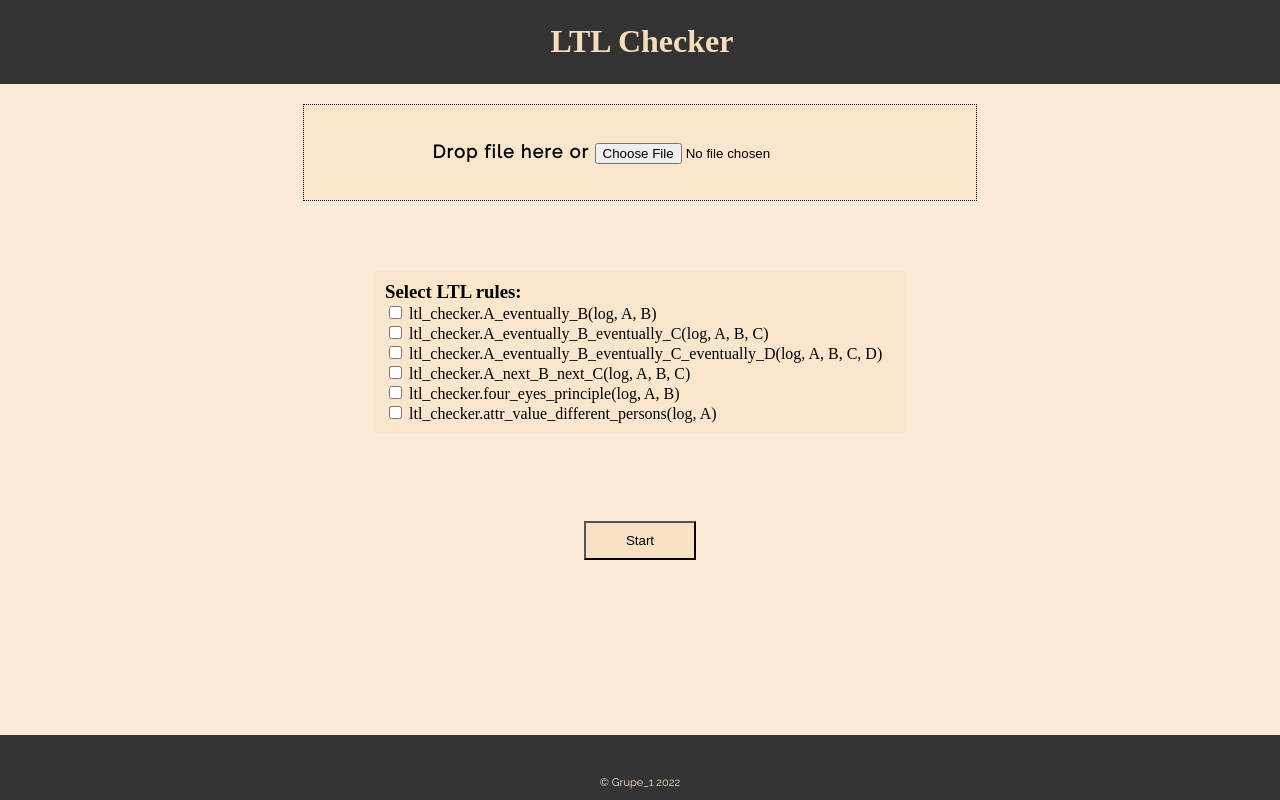
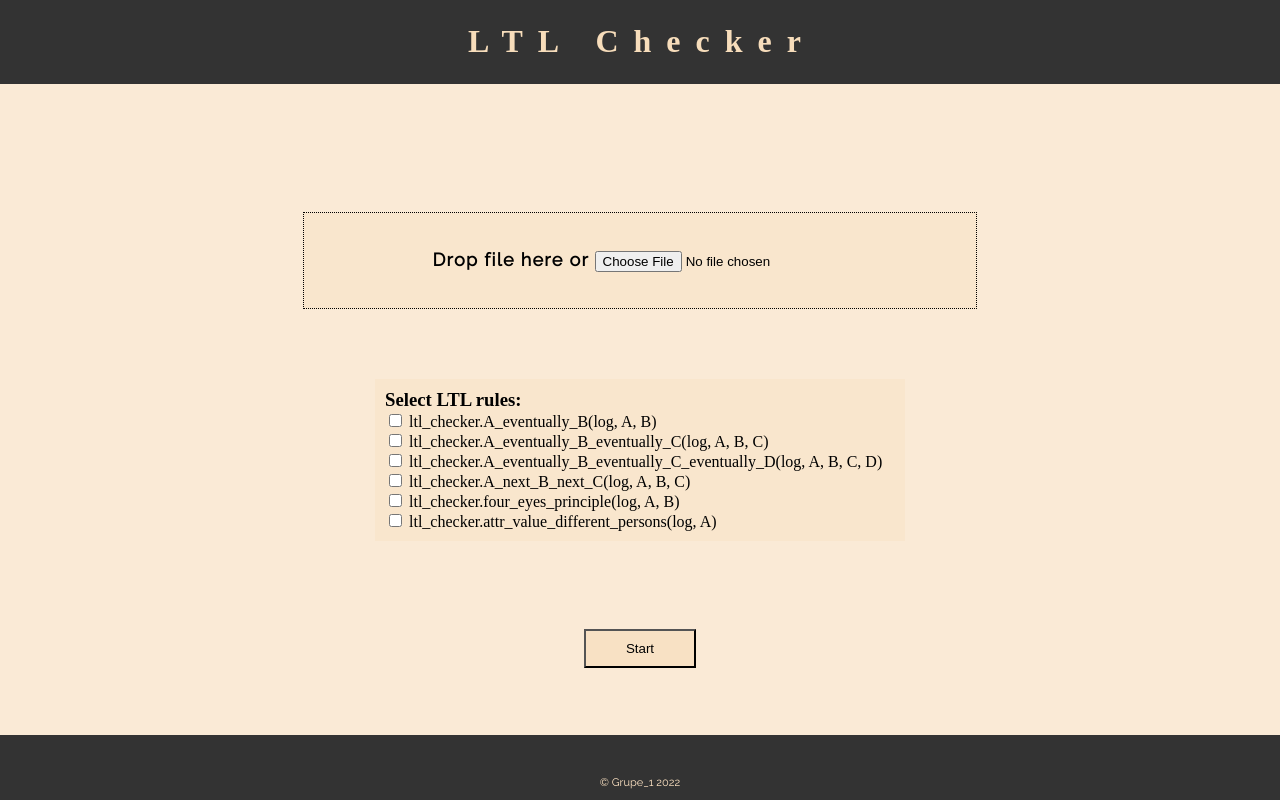
Before and after one commit to meesyice/A-customizable-interface-for-LTL-Checking, a Flask app: page / in a window 1280 px wide. Run offline with Flask 2, Linux system fonts and the light colour scheme.

Commit message:
dimensions improvement

```diff
--- a/app/frontend/static/styles/globals.css
+++ b/app/frontend/static/styles/globals.css
@@ -4,16 +4,19 @@ html, body {
   min-width: 550px;
   background-color: hsl(34, 78%, 91%);
   text-align: center;
+  min-height: 700px;
 }
 
 header {
   background-color: #333333;
   padding: 2px;
   width: 100%;
+  margin-bottom: 10%;
 }
 
 header h1{
   color: hsl(34, 78%, 85%);
+  letter-spacing: 15px;
 }
 
 
@@ -38,7 +41,7 @@ header h1{
 .filters{
   background-color: hsl(34, 78%, 89%);
   margin: 70px auto;
-  text-align: left;
+  text-align: justify;
   width: 510px;
 
   padding: 10px 10px;
```
